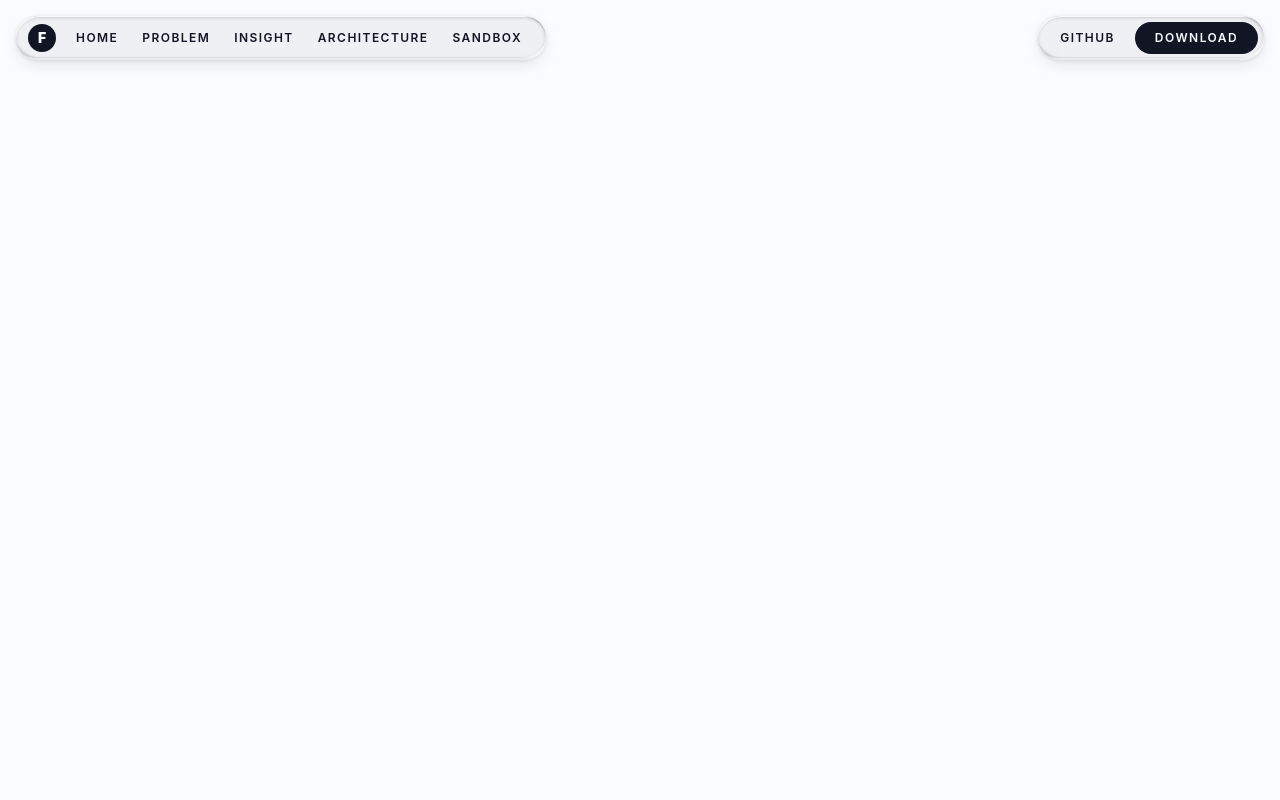
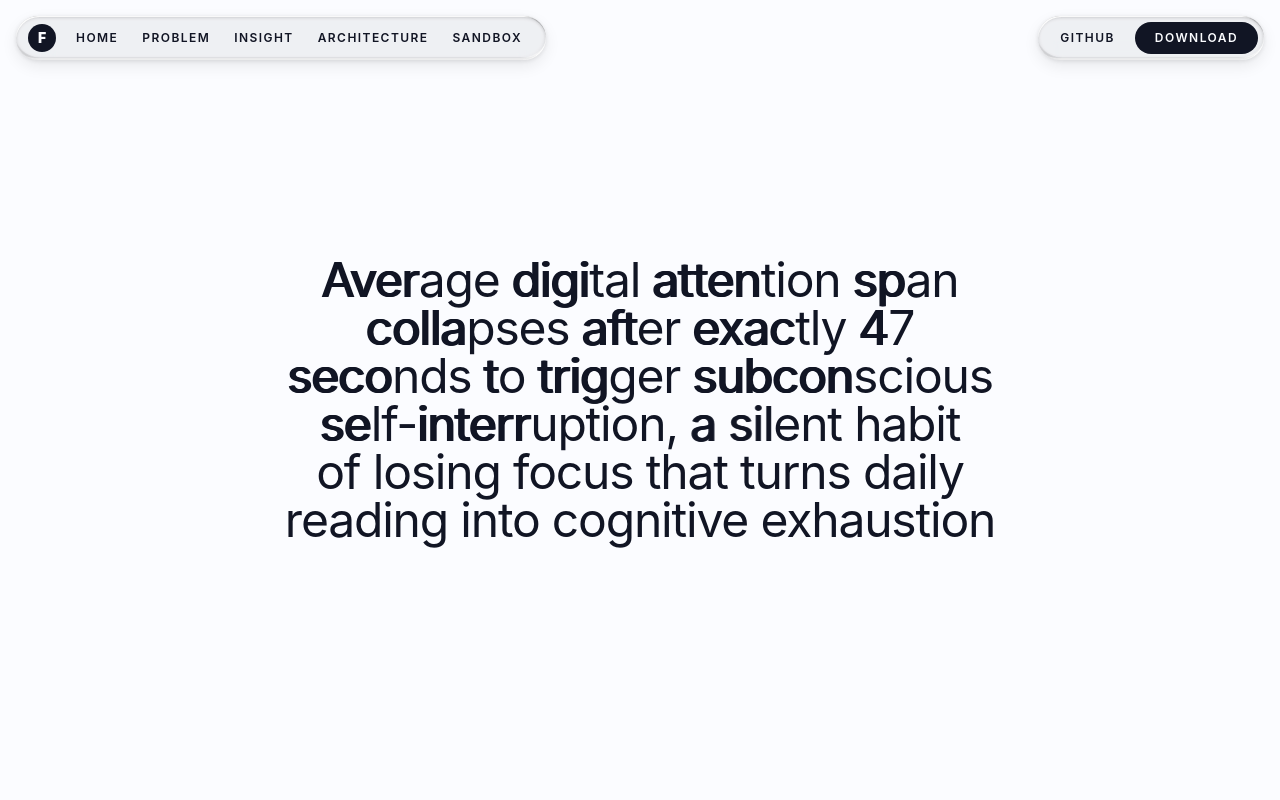
Before and after one commit to haminxx/ADHD-Reading-Chrome-Extension, a React (Vite) app in the folder website/: page / in a window 1280 px wide. Shown: the top 800 px of the page. Built offline with nearby package versions, Linux system fonts and the light colour scheme.

Commit message:
Home hero: typewriter headline that morphs into bionic bold

```diff
--- a/website/src/App.tsx
+++ b/website/src/App.tsx
@@ -3,6 +3,7 @@ import { LiquidHeader } from "./components/LiquidHeader";
 import { Footer } from "./components/Footer";
 import { FileTree, type FileNode } from "./components/FileTree";
 import { DocViewer } from "./components/DocViewer";
+import { HeroHeadline } from "./components/HeroHeadline";
 import { CursorFollowPauseProvider } from "./context/CursorFollowPause";
 import { DISPLACEMENT_MAP } from "./lib/liquidGlass";
 
@@ -108,7 +109,13 @@ export default function App() {
 
         <LiquidHeader />
 
-        <main className="pt-[100vh]">
+        <main>
+          <section
+            id="home"
+            className="flex min-h-screen scroll-mt-24 items-center justify-center px-6"
+          >
+            <HeroHeadline />
+          </section>
           <Sandbox />
         </main>
 
--- /dev/null
+++ b/website/src/components/HeroHeadline.tsx
@@ -0,0 +1,131 @@
+import { useEffect, useRef, useState, type ReactNode } from "react";
+import { motion, useInView, useReducedMotion } from "framer-motion";
+
+const SENTENCE =
+  "Average digital attention span collapses after exactly 47 seconds to trigger subconscious self-interruption, a silent habit of losing focus that turns daily reading into cognitive exhaustion";
+
+// Cadence (ms per character) for each phase. Kept snappy so the whole sequence
+// stays under ~7s on the long sentence above.
+const TYPE_MS = 22;
+const BOLD_MS = 13;
+
+// Faux-bold via a mirrored text-shadow so toggling weight never reflows the
+// text (mirrors the technique the Chrome extension uses for its bionic style).
+const FAUX_BOLD =
+  "0.022em 0 0 currentColor, -0.022em 0 0 currentColor";
+
+// Bionic rule: for each contiguous run of letters/digits (a "word"), the
+// leading ceil(n/2) characters are bold. Punctuation and spaces are skipped.
+function computeBoldMask(text: string): boolean[] {
+  const mask = new Array<boolean>(text.length).fill(false);
+  const isWordChar = (c: string) => /[A-Za-z0-9]/.test(c);
+  let i = 0;
+  while (i < text.length) {
+    if (!isWordChar(text[i])) {
+      i += 1;
+      continue;
+    }
+    let j = i;
+    while (j < text.length && isWordChar(text[j])) j += 1;
+    const boldCount = Math.ceil((j - i) / 2);
+    for (let k = 0; k < boldCount; k += 1) mask[i + k] = true;
+    i = j;
+  }
+  return mask;
+}
+
+const BOLD_MASK = computeBoldMask(SENTENCE);
+const CHARS = SENTENCE.split("");
+
+type Phase = "idle" | "typing" | "bolding" | "done";
+
+function Caret() {
+  return (
+    <motion.span
+      aria-hidden="true"
+      className="ml-[0.04em] inline-block h-[0.92em] w-[2px] translate-y-[0.12em] rounded-[1px] bg-foreground align-baseline"
+      animate={{ opacity: [1, 1, 0, 0] }}
+      transition={{ duration: 0.9, repeat: Infinity, times: [0, 0.5, 0.5, 1], ease: "linear" }}
+    />
+  );
+}
+
+export function HeroHeadline() {
+  const reduceMotion = useReducedMotion();
+  const ref = useRef<HTMLHeadingElement>(null);
+  const inView = useInView(ref, { once: true, amount: 0.4 });
+
+  const [typed, setTyped] = useState(0);
+  const [boldSweep, setBoldSweep] = useState(0);
+  const [phase, setPhase] = useState<Phase>("idle");
+
+  // Reduced motion: jump straight to the final, fully-bolded sentence.
+  useEffect(() => {
+    if (!reduceMotion) return;
+    setTyped(CHARS.length);
+    setBoldSweep(CHARS.length);
+    setPhase("done");
+  }, [reduceMotion]);
+
+  // Kick off the sequence once the hero scrolls into view.
+  useEffect(() => {
+    if (reduceMotion || !inView) return;
+    setPhase((p) => (p === "idle" ? "typing" : p));
+  }, [inView, reduceMotion]);
+
+  // Phase 1 - typewriter reveal, one character per tick.
+  useEffect(() => {
+    if (phase !== "typing") return;
+    if (typed >= CHARS.length) {
+      setPhase("bolding");
+      return;
+    }
+    const t = window.setTimeout(() => setTyped((n) => n + 1), TYPE_MS);
+    return () => window.clearTimeout(t);
+  }, [phase, typed]);
+
+  // Phase 2 - left-to-right bionic sweep, one character per tick.
+  useEffect(() => {
+    if (phase !== "bolding") return;
+    if (boldSweep >= CHARS.length) {
+      setPhase("done");
+      return;
+    }
+    const t = window.setTimeout(() => setBoldSweep((n) => n + 1), BOLD_MS);
+    return () => window.clearTimeout(t);
+  }, [phase, boldSweep]);
+
+  const showCaret = phase === "typing";
+
+  // Build the inline run. Every character is rendered up front (hidden via
+  // opacity) so the full text block reserves its space immediately and the
+  // typing/bolding never causes the hero to reflow.
+  const content: ReactNode[] = [];
+  CHARS.forEach((ch, i) => {
+    if (showCaret && i === typed) content.push(<Caret key="caret" />);
+    const visible = i < typed;
+    const bold = BOLD_MASK[i] && i < boldSweep;
+    content.push(
+      <span
+        key={i}
+        style={{
+          opacity: visible ? 1 : 0,
+          textShadow: bold ? FAUX_BOLD : undefined,
+          transition: "text-shadow 140ms ease-out",
+        }}
+      >
+        {ch}
+      </span>
+    );
+  });
+  if (showCaret && typed >= CHARS.length) content.push(<Caret key="caret" />);
+
+  return (
+    <h1
+      ref={ref}
+      className="mx-auto max-w-3xl text-balance text-center text-3xl font-normal leading-snug tracking-tight text-foreground sm:text-4xl md:text-5xl"
+    >
+      {content}
+    </h1>
+  );
+}
```
